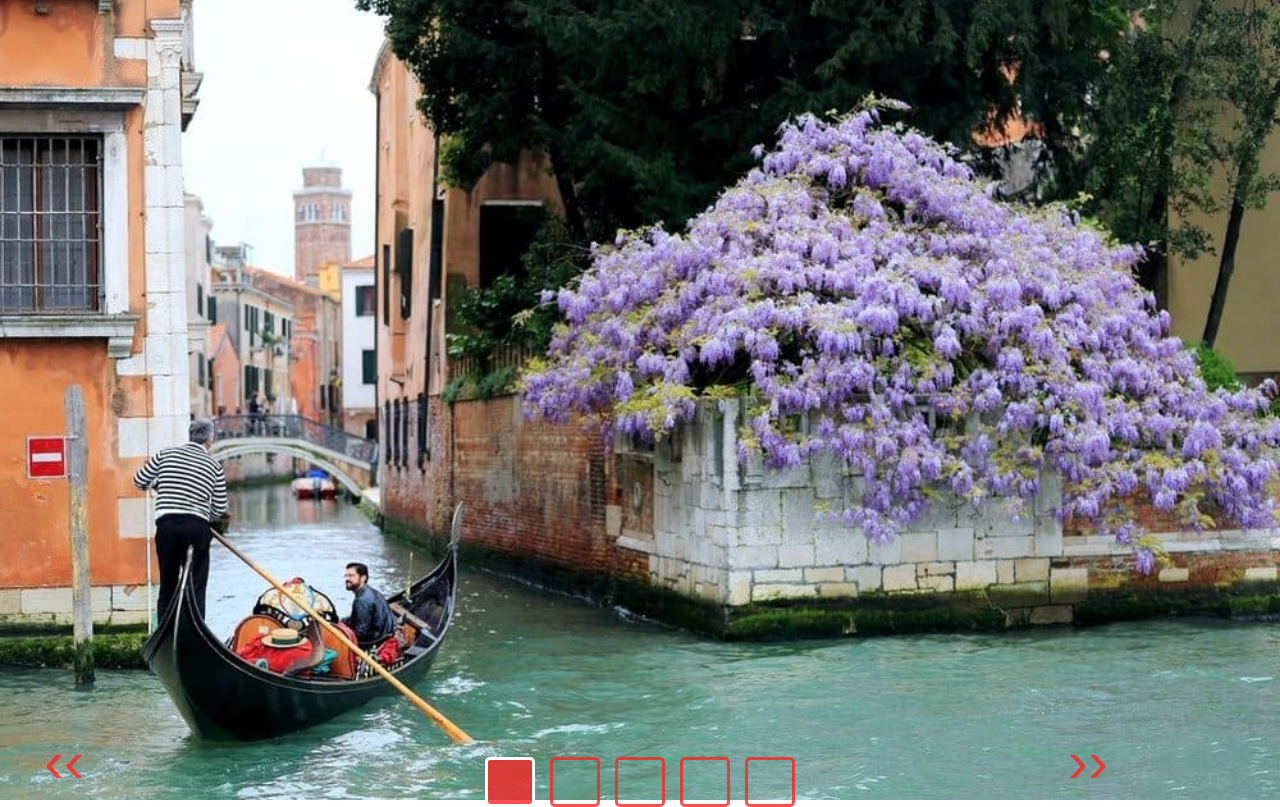
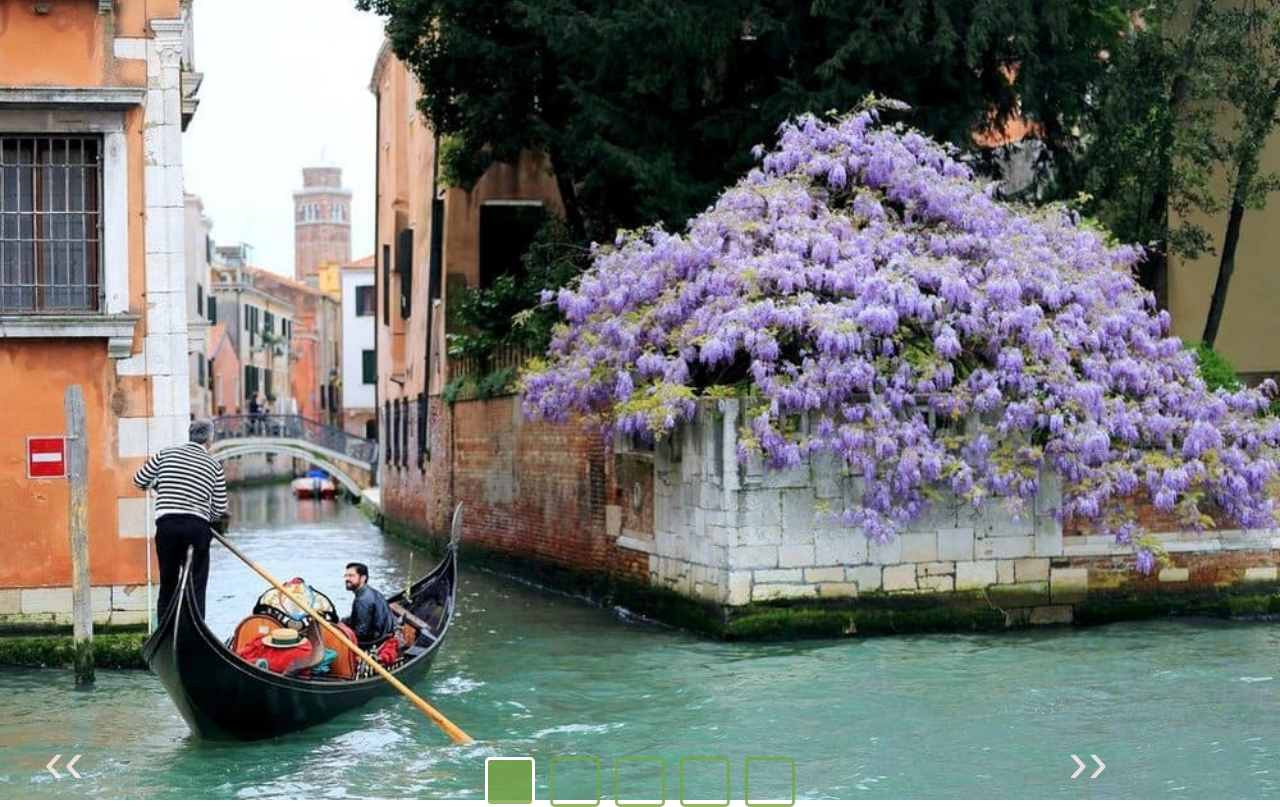
Before and after one commit to LyubovDevialtovskaya/slider, a website with bundled scripts: page index.html in a window 1280 px wide. Built offline with nearby package versions, Linux system fonts and the light colour scheme.

Commit message:
оформление

```diff
--- a/assets/css/style.css
+++ b/assets/css/style.css
@@ -35,13 +35,13 @@ body {
 
 .fa-angle-left,
 .fa-angle-right {
-  color: rgba(248, 38, 38, 0.8);
+  color: rgba(252, 243, 243, 0.8);
   font-size: 60px;
 }
 
 .fa-play-circle,
 .fa-pause-circle {
-  color: rgba(248, 38, 38, 0.8);
+  color: rgba(236, 206, 206, 0.8);
   font-size: 30vh;
   font-style: normal;
 }
@@ -176,7 +176,7 @@ body {
   width: 50px;
   height: 50px;
   margin: -43px 7.5px 0;
-  border: 3px solid rgba(248, 38, 38, 0.8);
+  border: 3px solid rgba(119, 163, 68, 0.8);
   border-radius: 5px;
   outline: none;
   background: none;
@@ -189,12 +189,12 @@ body {
 
 .indicator.active {
   border-color: #ffffff;
-  background-color: rgba(248, 38, 38, 0.8);
+  background-color: rgba(119, 163, 68, 0.8)
 }
 
 
 
-@media (min-width: 992px) {
+@media (min-width: 990px) {
   .control-pause,
   .control-prev,
   .control-next {
@@ -205,7 +205,7 @@ body {
   }
 }
 
-@media (max-width: 700px) {
+@media (max-width: 500px) {
   .control-prev,
   .control-next {
     display: none;
```
